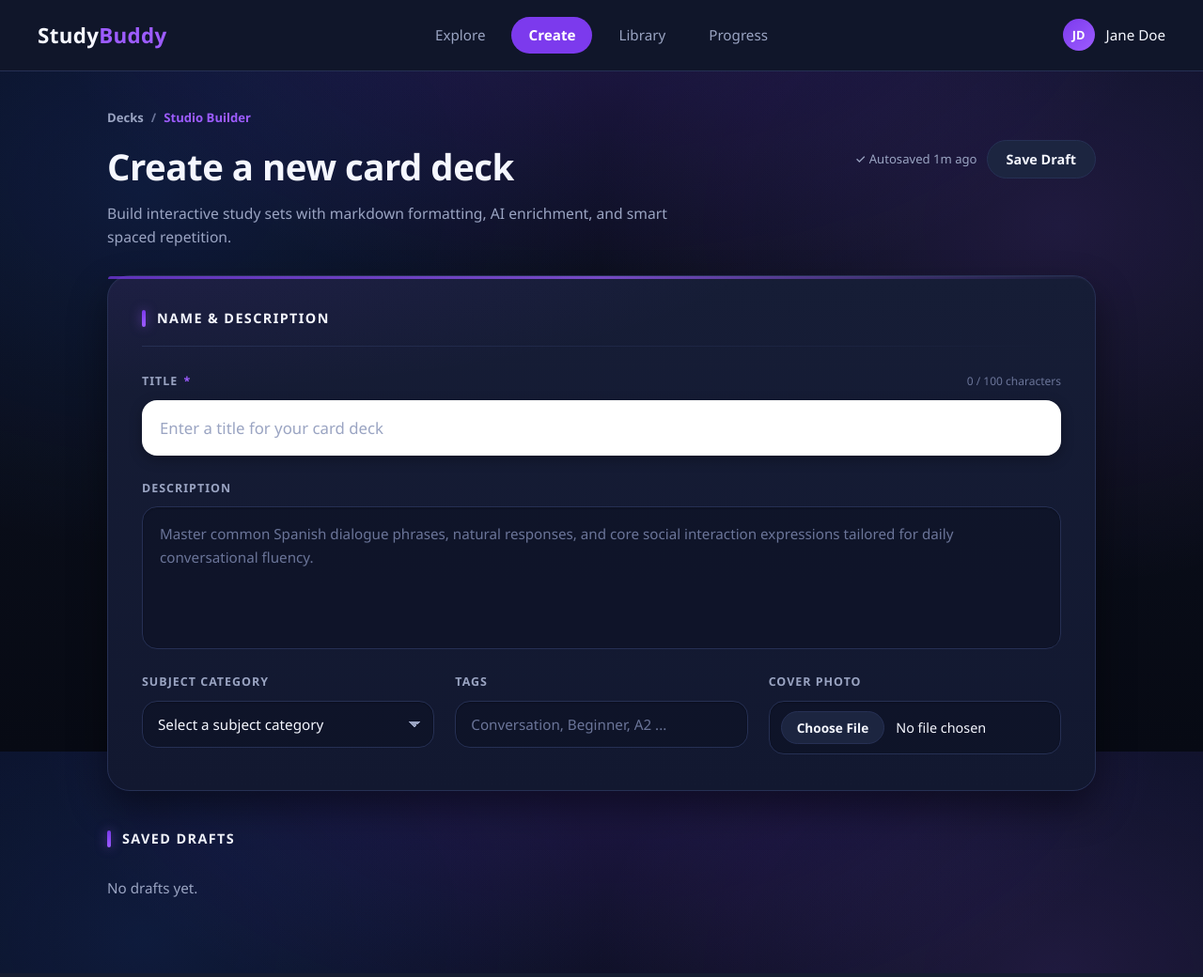
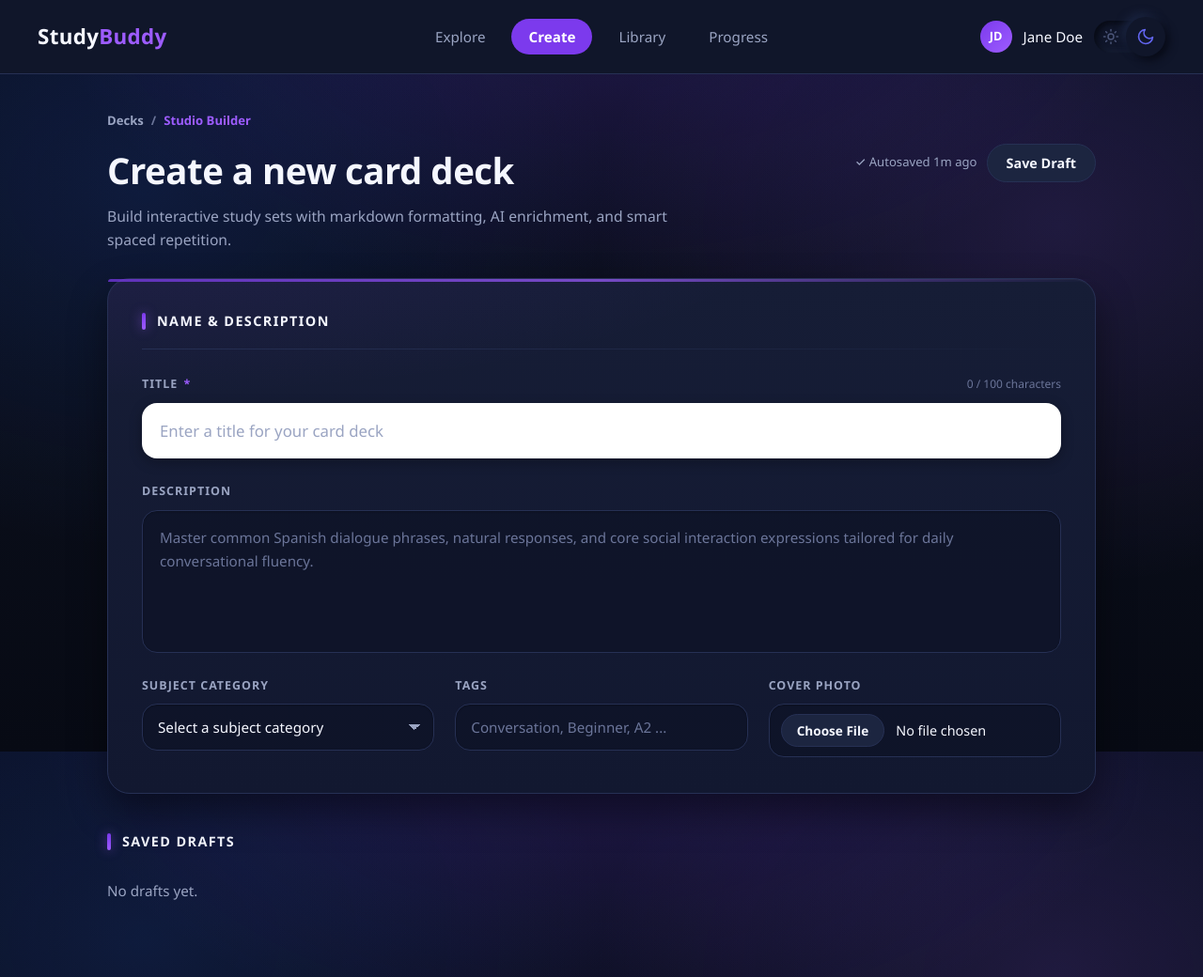
Before and after one commit to sndrdjss/Study-Bunny, a PHP site: page /create.php in a window 1280 px wide. Shown: the whole page at 94% size. Run offline with PHP 8.4, Linux system fonts and the light colour scheme; data that the repository does not hold is empty.

Commit message:
added a light/dark mode feature that responds to all pages

```diff
--- a/create.php
+++ b/create.php
@@ -11,7 +11,18 @@ require 'db.php';
     <meta charset="UTF-8" />
     <meta name="viewport" content="width=device-width, initial-scale=1.0" />
     <title>StudyBuddy — Create</title>
+    <!-- Apply saved theme before paint to avoid a flash of the wrong theme. -->
+    <script>
+      (function () {
+        try {
+          if (localStorage.getItem("studybuddy-theme") === "light") {
+            document.documentElement.setAttribute("data-theme", "light");
+          }
+        } catch (e) {}
+      })();
+    </script>
     <link rel="stylesheet" href="css/create.css" />
+    <link rel="stylesheet" href="css/theme.css" />
   </head>
   <body>
     <!-- ============================ NAVIGATION BAR ============================ -->
@@ -32,6 +43,17 @@ require 'db.php';
       <div class="nav-right">
         <span class="avatar" aria-hidden="true">JD</span>
         <span class="username">Jane Doe</span>
+        <label class="theme-switch" title="Toggle light / dark mode">
+          <input type="checkbox" role="switch" aria-label="Toggle light or dark mode" />
+          <span class="track">
+            <svg class="icon track-icon sun" viewBox="0 0 24 24" aria-hidden="true"><circle cx="12" cy="12" r="4"/><path d="M12 2v2M12 20v2M4.9 4.9l1.4 1.4M17.7 17.7l1.4 1.4M2 12h2M20 12h2M4.9 19.1l1.4-1.4M17.7 6.3l1.4-1.4"/></svg>
+            <svg class="icon track-icon moon" viewBox="0 0 24 24" aria-hidden="true"><path d="M21 12.8A9 9 0 1 1 11.2 3a7 7 0 0 0 9.8 9.8z"/></svg>
+            <span class="knob">
+              <svg class="icon icon-sun" viewBox="0 0 24 24" aria-hidden="true"><circle cx="12" cy="12" r="4"/><path d="M12 2v2M12 20v2M4.9 4.9l1.4 1.4M17.7 17.7l1.4 1.4M2 12h2M20 12h2M4.9 19.1l1.4-1.4M17.7 6.3l1.4-1.4"/></svg>
+              <svg class="icon icon-moon" viewBox="0 0 24 24" aria-hidden="true"><path d="M21 12.8A9 9 0 1 1 11.2 3a7 7 0 0 0 9.8 9.8z"/></svg>
+            </span>
+          </span>
+        </label>
       </div>
     </header>
 
@@ -93,7 +115,7 @@ require 'db.php';
         </div>
       <?php endif; ?>
 
-      <!-- ---------- Name & Description card ---------- -->
+      <!-- PARA SA NAME AND DESCRIPTION NG CARD-->
       <form
         id="deck-form"
         method="post"
@@ -206,6 +228,8 @@ require 'db.php';
           </p>
         <?php elseif ($decks && $decks->num_rows > 0): ?>
           <div class="saved-deck-list">
+
+
             <?php while ($deck = $decks->fetch_assoc()): ?>
               <article class="saved-deck">
                 <?php if (!empty($deck['cover_image'])): ?>
@@ -281,5 +305,6 @@ require 'db.php';
         <?php endif; ?>
       </section>
     </main>
+    <script src="js/theme-toggle.js"></script>
   </body>
 </html>
--- a/create_deck.php
+++ b/create_deck.php
@@ -51,13 +51,13 @@ if (isset($_FILES['cover']) && $_FILES['cover']['error'] === UPLOAD_ERR_OK) {
 
     $filename = uniqid('', true) . '.' . $ext;
     $target   = $uploadDir . DIRECTORY_SEPARATOR . $filename;
-
+//imomove yung mga file sa image file dito sa vscode ang file exp.
     if (!move_uploaded_file($_FILES['cover']['tmp_name'], $target)) {
         header('Location: create.php?error=image');
         exit;
     }
 
-    // Store the relative web path.
+    // TO THE DATABASE
     $coverPath = 'images/covers/' . $filename;
 }
 
--- /dev/null
+++ b/css/theme.css
@@ -0,0 +1,211 @@
+/* =========================================================
+   StudyBuddy — Shared theme + neumorphic light/dark toggle
+   Linked by all app pages (create.php, explore/library/progress).
+   Dark theme is the default (defined in each page's :root).
+   Light theme overrides the same CSS variables under
+   [data-theme="light"] so the whole site re-themes with no
+   per-page CSS changes.
+   ========================================================= */
+
+/* ---------------------------------------------------------
+   1. LIGHT THEME — variable overrides
+   Reuses the exact variable names from each page's :root.
+   Purple accents are kept (slightly darkened for contrast
+   on light surfaces).
+   --------------------------------------------------------- */
+:root[data-theme="light"],
+[data-theme="light"] {
+    --bg:            #e8ebf2;   /* page background (soft light grey) */
+    --bg-nav:        #eef1f7;   /* nav + surfaces */
+    --surface:       #f4f6fb;   /* card background */
+    --surface-2:     #e6eaf3;   /* raised / pills / inputs */
+    --surface-3:     #dbe1ee;   /* hover / secondary buttons */
+    --purple:        #7c3aed;   /* primary accent (kept) */
+    --purple-bright: #6d28d9;   /* accent highlight (darkened for light bg) */
+    --text:          #1b2138;   /* primary dark text */
+    --text-muted:    #556083;   /* secondary text */
+    --text-dim:      #7b85a3;   /* subtle labels */
+    --border:        #d2d9e8;   /* light borders */
+    --shadow:        0 18px 40px rgba(90, 104, 150, 0.22);
+}
+
+/* Light-mode page background gradient (replaces the dark navy
+   radial/linear glows with soft light-grey tints + faint purple). */
+[data-theme="light"] body {
+    background-color: var(--bg);
+    background-image:
+        radial-gradient(1000px 600px at 50% -5%, rgba(124, 58, 237, 0.10), transparent 60%),
+        radial-gradient(900px 700px at 12% 25%, rgba(37, 99, 235, 0.07), transparent 55%),
+        radial-gradient(900px 700px at 88% 30%, rgba(157, 92, 255, 0.07), transparent 55%),
+        linear-gradient(180deg, #eef1f7 0%, #e8ebf2 55%, #e2e6f0 100%);
+}
+
+/* Smooth color transition when switching themes. */
+body,
+.navbar,
+.nav-link,
+.avatar,
+.username {
+    transition: background-color 0.25s ease, color 0.25s ease,
+                border-color 0.25s ease, box-shadow 0.25s ease;
+}
+
+/* =========================================================
+   2. NEUMORPHIC THEME TOGGLE SWITCH
+   Pill track + large raised circular knob with dual soft
+   shadows (one dark, one light) for the embossed soft-UI look.
+   Knob LEFT  = light mode (orange sun active)
+   Knob RIGHT = dark  mode (blue moon active)
+   Per-theme neumorphic palette so it matches each background.
+   ========================================================= */
+
+/* Neumorphic palette — DARK mode (default) */
+:root {
+    --neu-surface:      #10162a;  /* track/knob base ~ --bg-nav */
+    --neu-shadow-dark:  #080b17;  /* lower-right dark shadow */
+    --neu-shadow-light: #1a2440;  /* upper-left light highlight */
+    --neu-track-inset-d:#070a14;
+    --neu-track-inset-l:#182138;
+    --icon-sun:         #f59e0b;  /* orange */
+    --icon-moon:        #6366f1;  /* indigo/blue */
+    --icon-dim:         #4b5578;  /* dimmed inactive icon */
+}
+
+/* Neumorphic palette — LIGHT mode (soft grey, like the reference) */
+[data-theme="light"] {
+    --neu-surface:      #e8ebf2;
+    --neu-shadow-dark:  #c3c9d9;
+    --neu-shadow-light: #ffffff;
+    --neu-track-inset-d:#c8cedd;
+    --neu-track-inset-l:#ffffff;
+    --icon-sun:         #f59e0b;
+    --icon-moon:        #4f46e5;
+    --icon-dim:         #9aa3bd;
+}
+
+/* Wrapper label — makes the whole control clickable. */
+.theme-switch {
+    --sw-w: 76px;    /* track width  */
+    --sw-h: 34px;    /* track height */
+    --sw-knob: 42px; /* knob diameter (overhangs the track like the reference) */
+
+    position: relative;
+    display: inline-flex;
+    align-items: center;
+    width: var(--sw-w);
+    height: var(--sw-knob);
+    flex: none;
+    cursor: pointer;
+    user-select: none;
+    -webkit-tap-highlight-color: transparent;
+}
+
+/* Hidden native checkbox drives the state. */
+.theme-switch input {
+    position: absolute;
+    opacity: 0;
+    width: 0;
+    height: 0;
+    margin: 0;
+}
+
+/* The recessed pill track. */
+.theme-switch .track {
+    position: relative;
+    width: var(--sw-w);
+    height: var(--sw-h);
+    border-radius: 999px;
+    background: var(--neu-surface);
+    /* inset dual shadow -> recessed look */
+    box-shadow:
+        inset 3px 3px 6px var(--neu-track-inset-d),
+        inset -3px -3px 6px var(--neu-track-inset-l);
+}
+
+/* The raised circular knob. */
+.theme-switch .knob {
+    position: absolute;
+    top: 50%;
+    left: 0;
+    width: var(--sw-knob);
+    height: var(--sw-knob);
+    transform: translateY(-50%);
+    border-radius: 50%;
+    background: var(--neu-surface);
+    display: grid;
+    place-items: center;
+    /* raised dual shadow -> embossed look */
+    box-shadow:
+        4px 4px 8px var(--neu-shadow-dark),
+        -4px -4px 8px var(--neu-shadow-light);
+    transition: left 0.3s cubic-bezier(0.4, 0.1, 0.3, 1);
+    z-index: 2;
+}
+
+/* Knob positions: LEFT = light (default/unchecked), RIGHT = dark (checked). */
+.theme-switch input:not(:checked) ~ .track .knob {
+    left: 0;
+}
+.theme-switch input:checked ~ .track .knob {
+    left: calc(var(--sw-w) - var(--sw-knob));
+}
+
+/* ---------- Icons ---------- */
+.theme-switch .icon {
+    width: 20px;
+    height: 20px;
+    flex: none;
+    stroke-width: 2;
+    fill: none;
+    stroke: currentColor;
+    stroke-linecap: round;
+    stroke-linejoin: round;
+}
+
+/* Icon inside the knob (the active one). */
+.theme-switch .knob .icon {
+    position: absolute;
+    transition: opacity 0.2s ease;
+}
+
+/* Track icons (background, the inactive-side hint). */
+.theme-switch .track .track-icon {
+    position: absolute;
+    top: 50%;
+    transform: translateY(-50%);
+    width: 18px;
+    height: 18px;
+    color: var(--icon-dim);
+    z-index: 1;
+    pointer-events: none;
+}
+.theme-switch .track .track-icon.sun  { left: 9px; }
+.theme-switch .track .track-icon.moon { right: 9px; }
+
+/* Show sun in knob when LIGHT (unchecked), moon when DARK (checked). */
+.theme-switch .knob .icon-sun  { color: var(--icon-sun); }
+.theme-switch .knob .icon-moon { color: var(--icon-moon); }
+
+.theme-switch input:not(:checked) ~ .track .knob .icon-moon { opacity: 0; }
+.theme-switch input:not(:checked) ~ .track .knob .icon-sun  { opacity: 1; }
+.theme-switch input:checked        ~ .track .knob .icon-sun  { opacity: 0; }
+.theme-switch input:checked        ~ .track .knob .icon-moon { opacity: 1; }
+
+/* Hide the track hint that is currently "covered" by the knob side. */
+.theme-switch input:not(:checked) ~ .track .track-icon.sun  { opacity: 0; }
+.theme-switch input:checked        ~ .track .track-icon.moon { opacity: 0; }
+
+/* ---------- Accessibility: focus ring ---------- */
+.theme-switch input:focus-visible ~ .track {
+    outline: 2px solid var(--purple-bright);
+    outline-offset: 3px;
+}
+
+/* ---------- Reduced motion ---------- */
+@media (prefers-reduced-motion: reduce) {
+    .theme-switch .knob,
+    .theme-switch .knob .icon,
+    body, .navbar, .nav-link, .avatar, .username {
+        transition: none;
+    }
+}
--- a/login.php
+++ b/login.php
@@ -1,5 +1,5 @@
 <?php
-// ======================= DATABASE / LOGIN LOGIC =======================
+//login database po ituh
 require 'db.php';
 
 if ($_SERVER['REQUEST_METHOD'] === 'POST') {
--- a/register.php
+++ b/register.php
@@ -1,5 +1,4 @@
 <?php
-// ===================== DATABASE / REGISTER LOGIC =====================
 require 'db.php';
 
 if ($_SERVER['REQUEST_METHOD'] === 'POST') {
@@ -12,15 +11,17 @@ if ($_SERVER['REQUEST_METHOD'] === 'POST') {
     $confirm   = $_POST['confirm-password'];
 
     // Basic validation.
+    //para sa fill up all fields kung kulang ang pagka input (fill in)
     if ($lastName === '' || $firstName === '' || $username === '' || $pass === '') {
         header('Location: register.php?error=empty');
         exit;
     }
+    //para sa confirmation kung tugma yung nilagay sa password habang nagrereg (password)
     if ($pass !== $confirm) {
         header('Location: register.php?error=mismatch');
         exit;
     }
-
+    //insert the values sa mysql
     try {
         $sql = "INSERT INTO study_buddy_auth (last_name, first_name, username, password)
               VALUES ('$lastName', '$firstName', '$username', '$pass')";
```
Also changed, not shown: html/explore.html (+22 -0 lines), html/library.html (+22 -0 lines), html/login.php (added, +64 -0 lines), html/progress.html (+22 -0 lines), js/theme-toggle.js (added, +85 -0 lines), images/covers/6ad30eeeb02375.95665585.jpeg (added), images/covers/6ad31902ed4016.86069438.jpeg (added).
